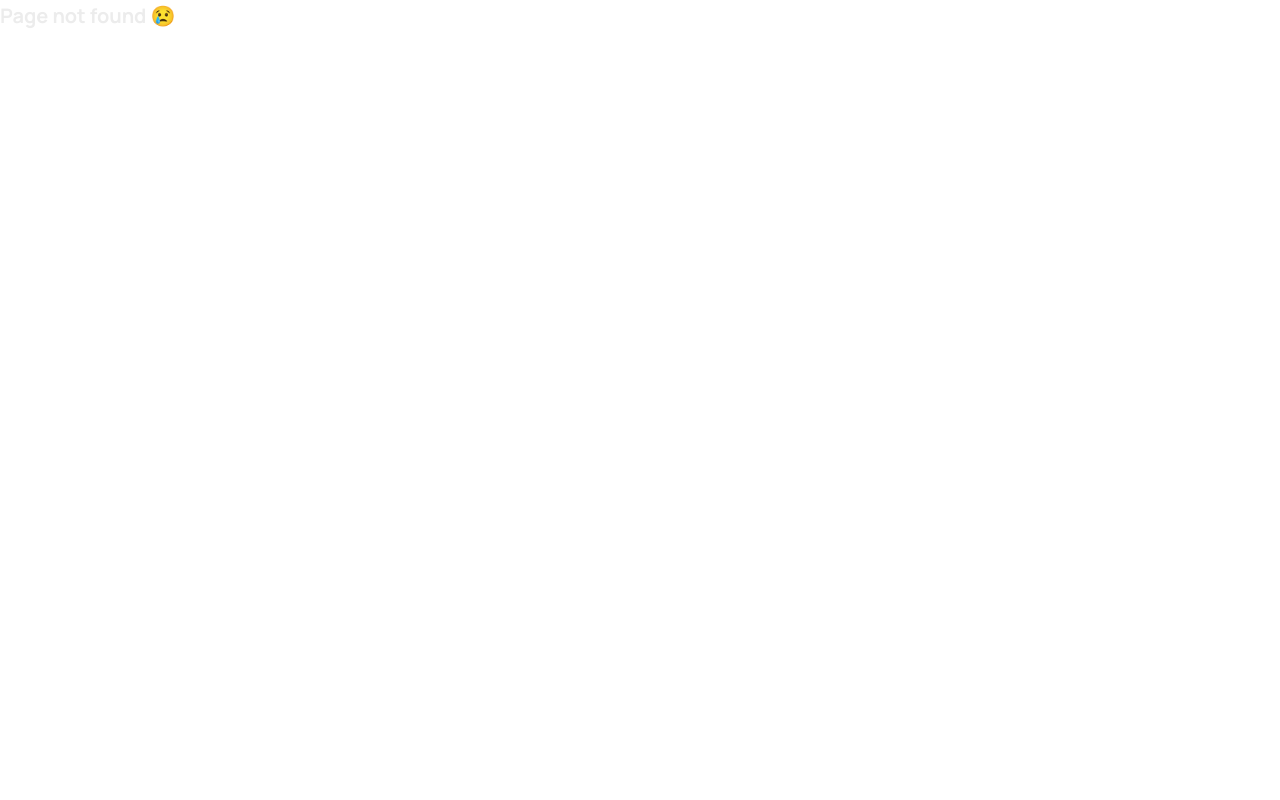
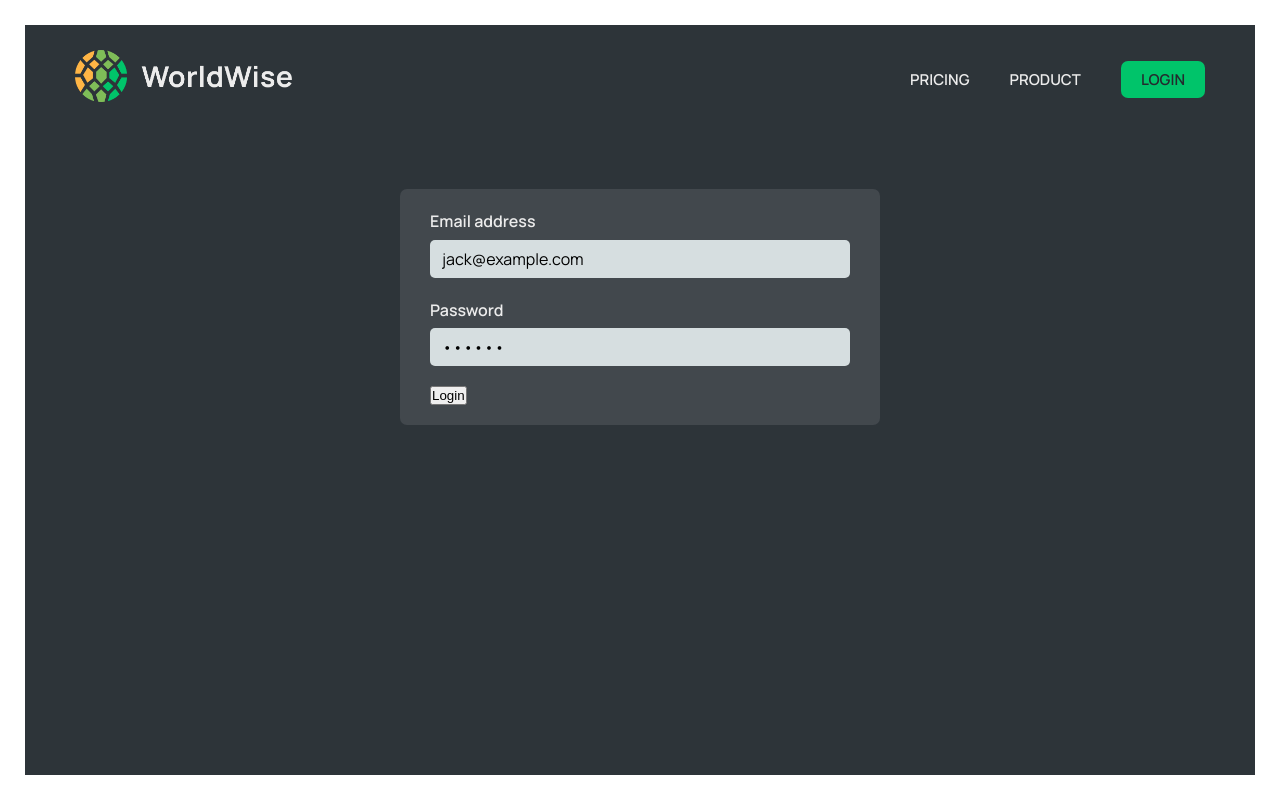
Before and after one commit to SABHYA18/11-worldwise, a React (Vite) app: page /login in a window 1280 px wide. Before the commit this address had no page. Built offline with nearby package versions, Linux system fonts and the light colour scheme.

Commit message:
Created the navBar

```diff
--- a/src/App.jsx
+++ b/src/App.jsx
@@ -4,6 +4,7 @@ import Pricing from "./pages/Pricing";
 import HomePage from "./pages/HomePage";
 import PageNotFound from "./pages/PageNotFound";
 import AppLayout from "./pages/AppLayout";
+import Login from "./pages/Login";
 
 function App() {
   return (
@@ -12,6 +13,7 @@ function App() {
         <Route path="/" element={<HomePage />} />
         <Route path="product" element={<Product />} />
         <Route path="pricing" element={<Pricing />} />
+        <Route path="login" element={<Login />} />
         <Route path="app" element={<AppLayout />} />
         <Route path="*" element={<PageNotFound />} />
       </Routes>
--- a/src/components/PageNav.jsx
+++ b/src/components/PageNav.jsx
@@ -15,7 +15,9 @@ function PageNav() {
           <NavLink to="/product">Product</NavLink>
         </li>
         <li>
-          <NavLink to="/login">Login</NavLink>
+          <NavLink to="/login" className={styles.ctaLink}>
+            Login
+          </NavLink>
         </li>
       </ul>
     </nav>
--- a/src/pages/Login.jsx
+++ b/src/pages/Login.jsx
@@ -1,4 +1,6 @@
+import { useState } from "react";
 import styles from "./Login.module.css";
+import PageNav from "../components/PageNav";
 
 export default function Login() {
   // PRE-FILL FOR DEV PURPOSES
@@ -7,6 +9,7 @@ export default function Login() {
 
   return (
     <main className={styles.login}>
+      <PageNav />
       <form className={styles.form}>
         <div className={styles.row}>
           <label htmlFor="email">Email address</label>
--- a/src/pages/Pricing.jsx
+++ b/src/pages/Pricing.jsx
@@ -1,9 +1,11 @@
 // Uses the same styles as Product
+import PageNav from "../components/PageNav";
 import styles from "./Product.module.css";
 
 export default function Product() {
   return (
     <main className={styles.product}>
+      <PageNav />
       <section>
         <div>
           <h2>
--- a/src/pages/Product.jsx
+++ b/src/pages/Product.jsx
@@ -1,8 +1,10 @@
+import PageNav from "../components/PageNav";
 import styles from "./Product.module.css";
 
 export default function Product() {
   return (
     <main className={styles.product}>
+      <PageNav />
       <section>
         <img
           src="img-1.jpg"
```
